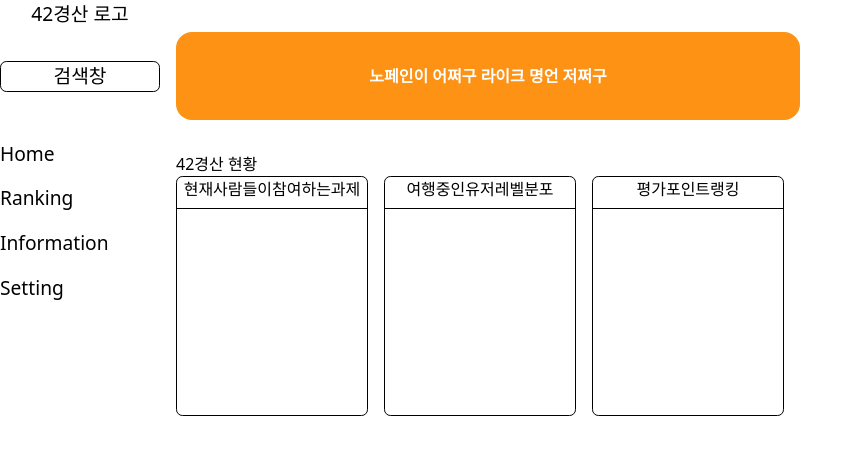
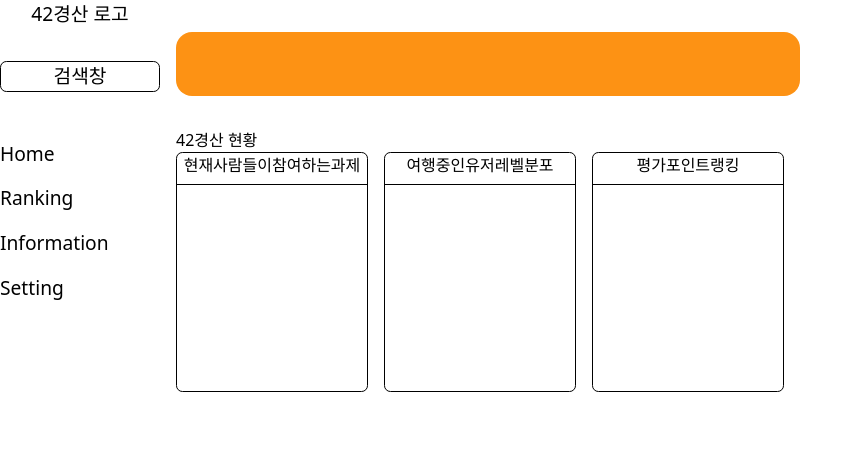
Before and after one commit to 42srr/STAT_Front, a React (Vite) app: page /main in a window 1280 px wide. Shown: the top 454 px of the page, without its empty margins (0-863 px from the left). Built offline with nearby package versions, Linux system fonts and the light colour scheme; no server answers.

Commit message:
feat: display quotes on main page (#6)
* feat: display quotes on main page

* docs: shorten response log

suggestions 참고하여 response 관련 수정하였습니다

Co-authored-by: Wonhyeong Seo <wonhseo@kakao.com>

---------

Co-authored-by: Wonhyeong Seo <wonhseo@kakao.com>

```diff
--- a/src/routes/mainPage.jsx
+++ b/src/routes/mainPage.jsx
@@ -71,8 +71,8 @@ export default function MainPage() {
   useEffect(() => {
     axios
       .get(url)
-      .then((data) => {
-        setGoodWords(data.name);
+      .then((response) => {
+        setGoodWords(`${response.data.content} - ${response.data.name}`);
       })
       .catch((err) => {
         console.log(err);
@@ -91,7 +91,7 @@ export default function MainPage() {
           <SideBtn>Setting</SideBtn>
         </Sidebox>
         <Mainbox>
-          <Goodwords>{goodWords}노페인이 어쩌구 라이크 명언 저쩌구</Goodwords>
+          <Goodwords>{goodWords}</Goodwords>
           <div>
             42경산 현황
             <Now>
```
